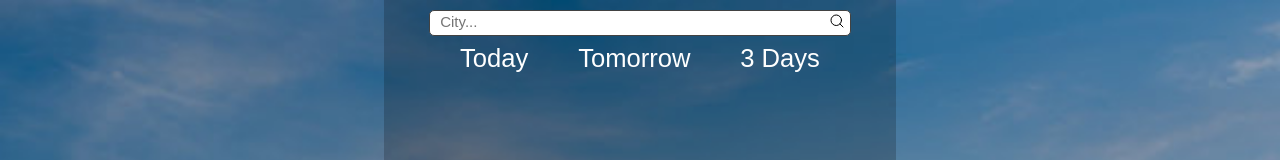
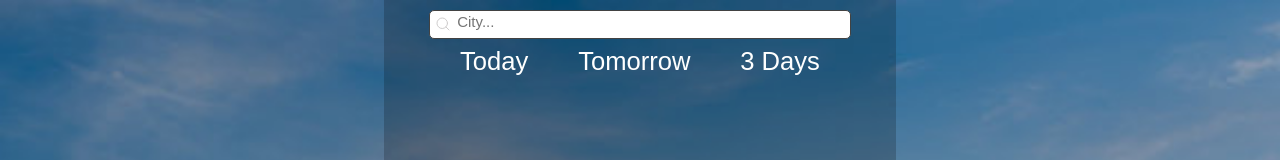
Before and after one commit to NadiaPia/weather_forecast, a React (Create React App) app: page / in a window 1280 px wide. Shown: the top 160 px of the page. Built offline with nearby package versions, Linux system fonts and the light colour scheme.

Commit message:
Disable MagnifyingGlass in input, fix temp value

```diff
--- a/src/components/Navbar.css
+++ b/src/components/Navbar.css
@@ -54,7 +54,6 @@
     border-radius: 5px;
     background-color: #FFF;
     padding: 2px 5px;
-    /* background-color: red; */
 }
 
 .search {
@@ -64,16 +63,27 @@
     padding: 0px 5px;
     font-size: 15px;
     color: #424242;
+    padding-left: 0.4em;
+
 }
 
 .search:focus {
     outline: none;
 }
 
+.searchIcon {
+    color: rgb(207, 205, 205);
+    font-weight: bold;
+    margin-top: 0.2em;
+}
+.searchIconHidden {
+    display: none;
+}
+/*
 .searchIcon:hover {
     cursor: pointer;
     color: brown;
-}
+}*/
 
 @media screen and (min-width: 351px) and (max-width: 700px) {
     .menu {
@@ -114,6 +124,7 @@
 
   .dropdownCity {
     display: flex;
+    text-align: left;
     padding-top: 0.4em;
     /* border-bottom: 1px solid white; */
     width: 100%;
--- a/src/components/Navbar.js
+++ b/src/components/Navbar.js
@@ -35,7 +35,6 @@ function Navbar(props) {
                     setCities(response.data)
                 }
             });
-        //props.setLocation(city);
     }
 
     const selectCity = (el) => {
@@ -47,8 +46,6 @@ function Navbar(props) {
         }));
 
         setInputCity(`${el.name}, ${el.region}, ${country}`);
-        //console.log("el.region", el.region);
-
     }
 
     const clearSearchBar = () => {
@@ -57,9 +54,11 @@ function Navbar(props) {
         setCities([]);
         props.setHide(false);
     }
+
     return (
         <div className='navbarContainer'>
             <div className="searchContainer" >
+            <div className="searchIcon" ><MagnifyingGlass /></div>
                 <input
                     id="input"
                     className="search"
@@ -68,12 +67,12 @@ function Navbar(props) {
                     onClick={clearSearchBar}
                     value={inputCity}
                     onChange={(event) => searchCity(event.target.value)}
-                    onKeyDown={(event) => {
+                    /*onKeyDown={(event) => {
                         event.key === "Enter" && searchWeather();
 
-                    }}
+                    }}*/
                 />
-                <div onClick={searchWeather} className="searchIcon" ><MagnifyingGlass /></div>
+
 
             </div>
 
--- a/src/components/Today.js
+++ b/src/components/Today.js
@@ -52,8 +52,7 @@ function Today(props) {
                 </div>
 
                 <div className="currentTemp">
-                    <span className="tempValue">{props.data.current.temp_c} {props.data.current.temp_c && <p className="celsium">&#8451;</p>}</span>
-
+                    <span className="tempValue">{props.data.current.temp_c}{(props.data.current.temp_c).toString() && <p className="celsium">&#8451;</p>}</span> {/*.toString() because temp=0 would be considered as false */}
                     <div className="symbolContainer">
                         {props.data.current.condition.text && <img className="symbol" alt="pic" src={props.data.current.condition.icon} />}
                     </div>
```
